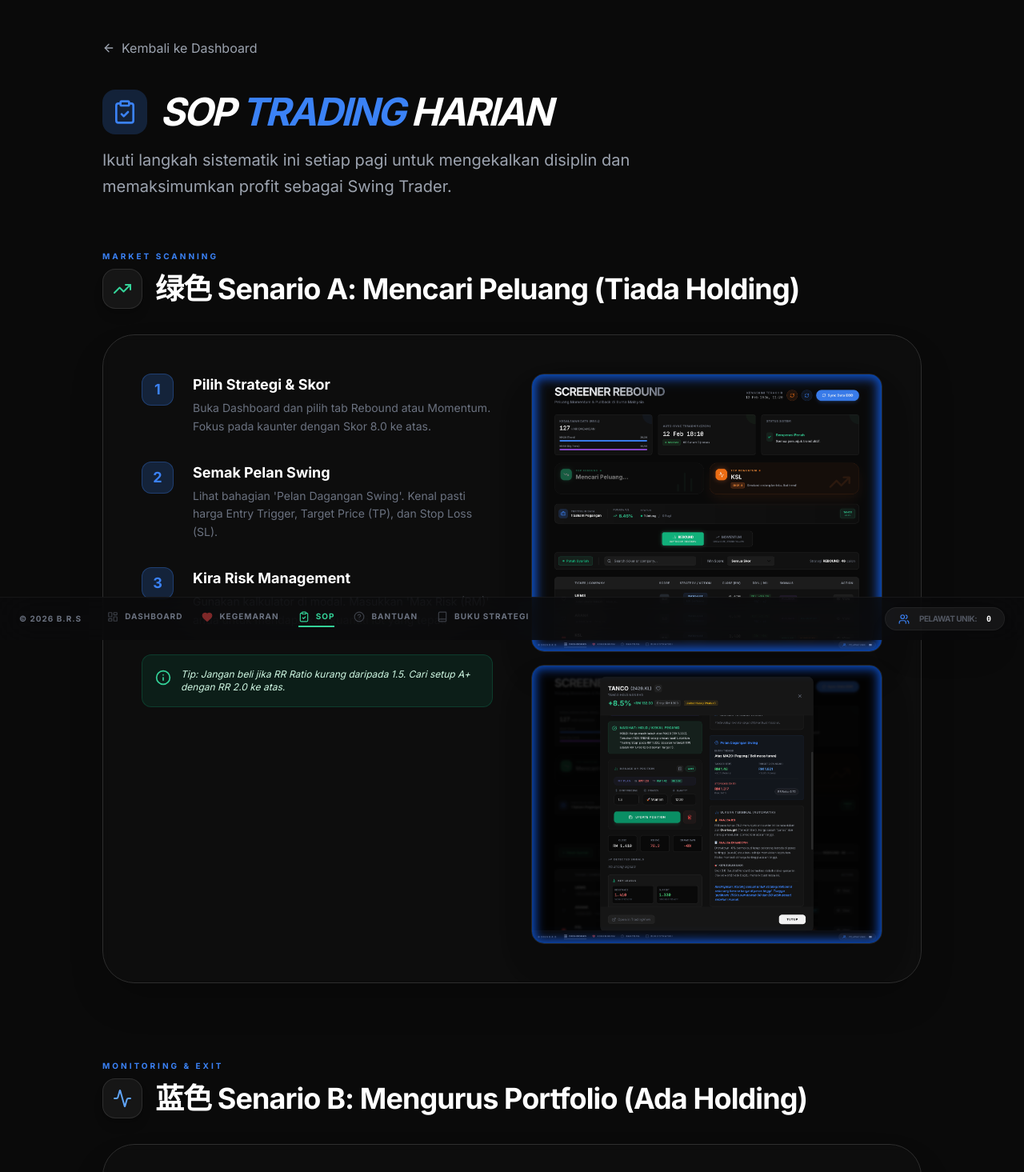
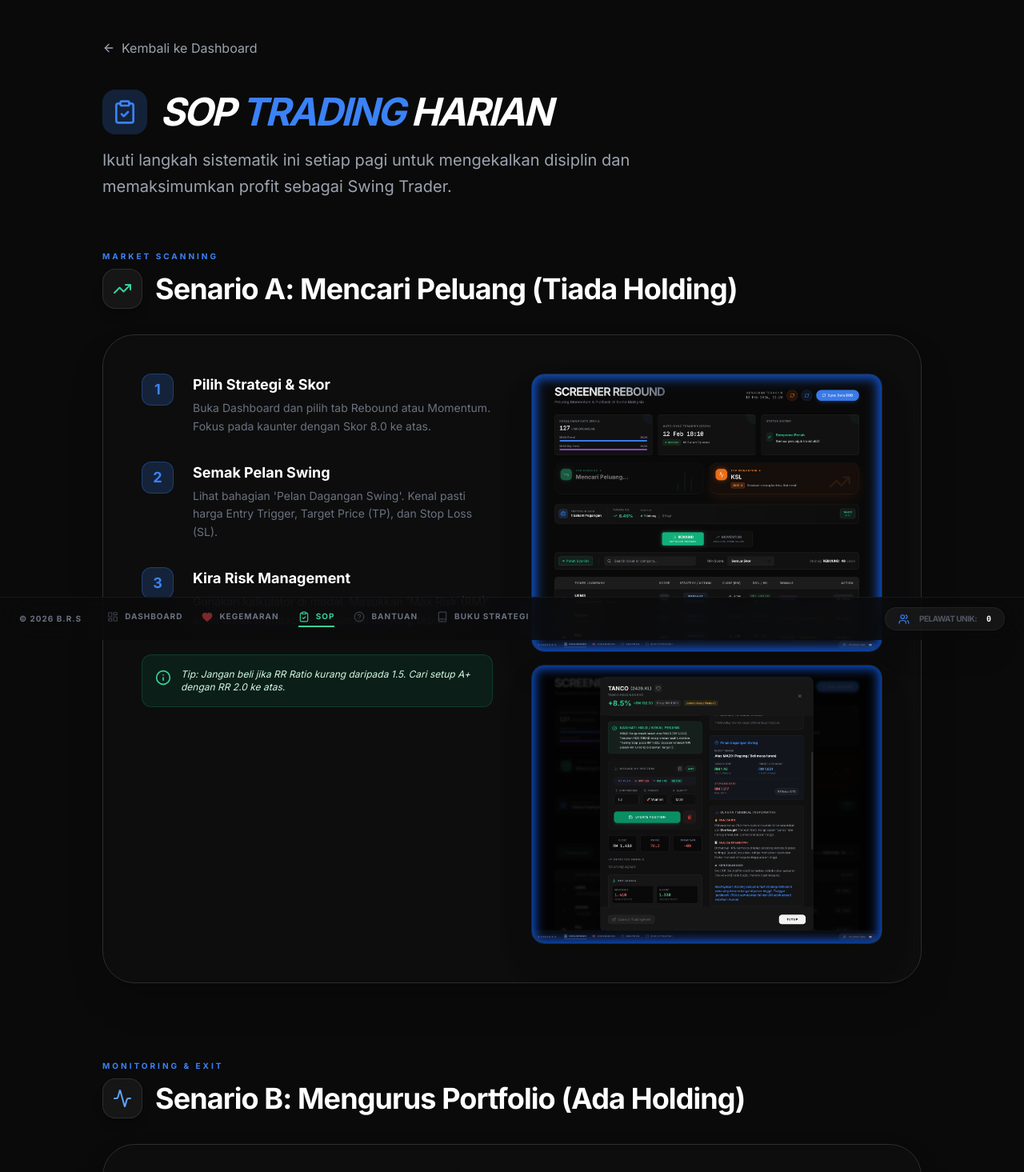
Before and after one commit to amanmana/usstock, a React (Vite) app: page /sop in a window 1280 px wide. Shown: the top 1465 px of the page at 80% size. Built offline with nearby package versions, Linux system fonts and the light colour scheme; no server answers.

Commit message:
Remove accidental Chinese text from SOP headers

```diff
--- a/src/pages/SOP.jsx
+++ b/src/pages/SOP.jsx
@@ -53,7 +53,7 @@ const SOP = () => {
                     {/* SCENARIO A */}
                     <Section
                         id="scenario-a"
-                        title="绿色 Senario A: Mencari Peluang (Tiada Holding)"
+                        title="Senario A: Mencari Peluang (Tiada Holding)"
                         icon={<TrendingUp className="w-6 h-6 text-emerald-400" />}
                         badge="MARKET SCANNING"
                     >
@@ -95,7 +95,7 @@ const SOP = () => {
                     {/* SCENARIO B */}
                     <Section
                         id="scenario-b"
-                        title="蓝色 Senario B: Mengurus Portfolio (Ada Holding)"
+                        title="Senario B: Mengurus Portfolio (Ada Holding)"
                         icon={<Activity className="w-6 h-6 text-blue-400" />}
                         badge="MONITORING & EXIT"
                     >
```
